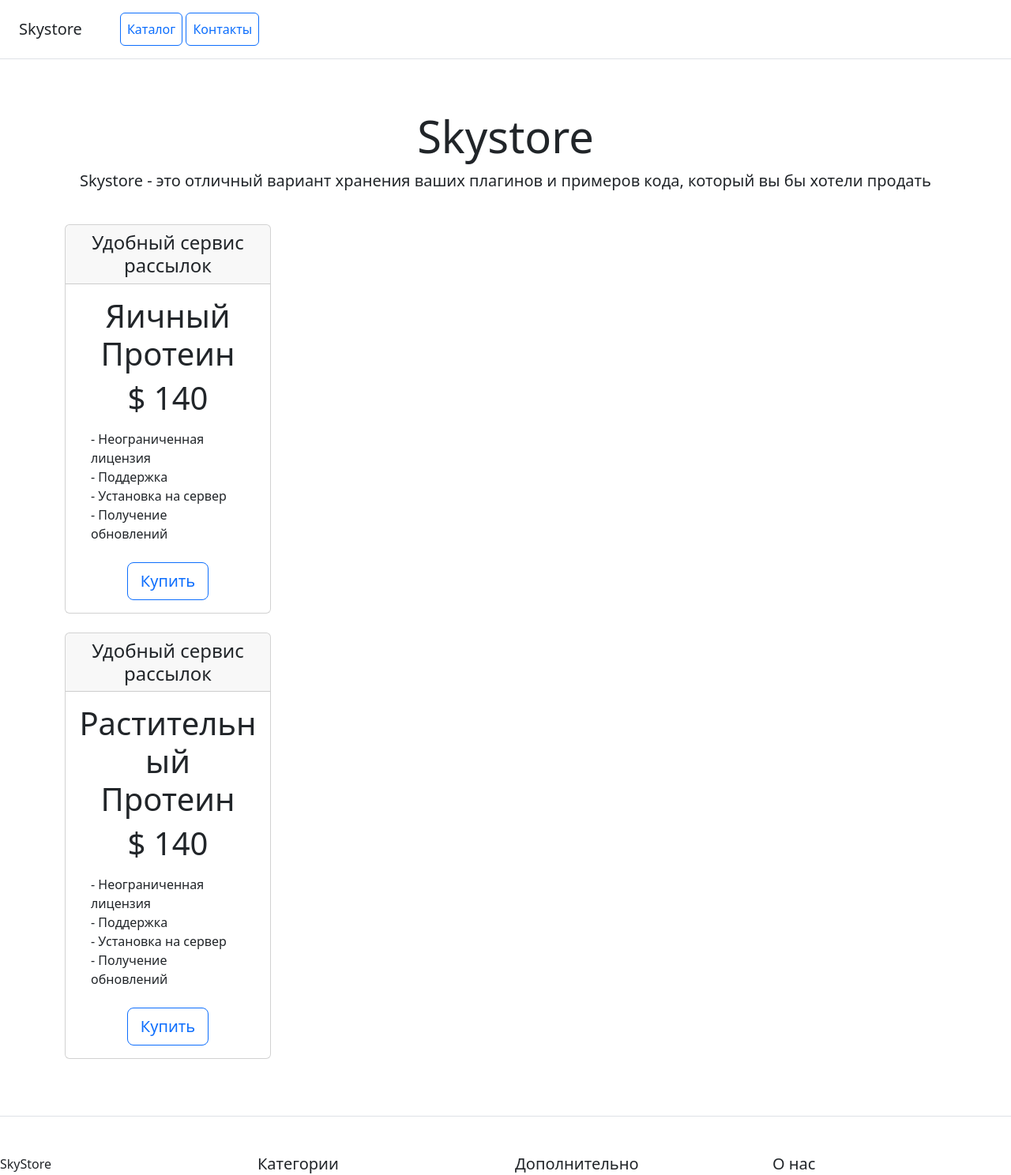
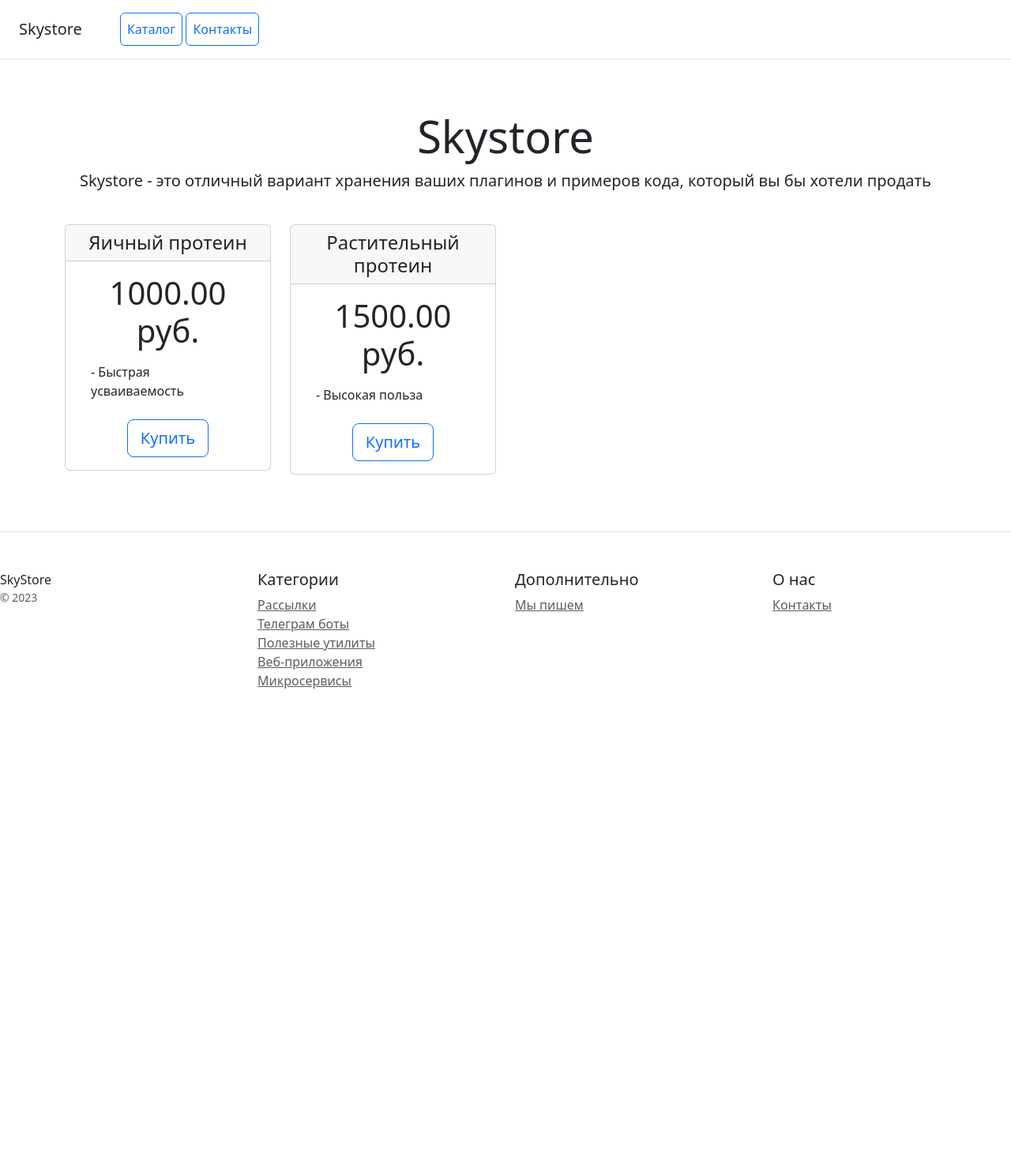
Before and after one commit to dmitry313233/Django, a Django app: template catalog/templates/catalog/product.html in a window 1280 px wide. Shown: the top 1488 px of the page at 79% size. After the commit the page ends 872 px from the top, so only its background shows below. Run offline with Django 4.2, Linux system fonts and the light colour scheme; the template is opened without the code that fills it: values that come from a table or form of the project are taken from there, others are empty; data comes from the database, SQL or seed files in the repository; some libraries are stand-ins or nearby versions.

Commit message:
add howe_work1

```diff
--- a/catalog/templates/catalog/product.html
+++ b/catalog/templates/catalog/product.html
@@ -1,27 +1,25 @@
 {% extends 'catalog/base.html' %}
+{% load my_tags %}
 {% block content %}
 <div class="container">
     <div class="row text-center">
+        {% for object in objects_list %}
         <div class="col-3">
-            {% for object in objects_list %}
             <div class="card mb-4 box-shadow">
+                <!--                            <img src="{{ object.avatar | mymedia }}">-->
                 <div class="card-header">
-                    <h4 class="my-0 font-weight-normal">Удобный сервис рассылок</h4>
+                    <h4 class="my-0 font-weight-normal">{{ object }}</h4>
                 </div>
                 <div class="card-body">
-                    <h1 class="card-title pricing-card-title">{{ object | title }}</h1>
-                    <h1 class="card-title pricing-card-title">$ 140</h1>
+                    <h1 class="card-title pricing-card-title">{{ object.purchase_price }} руб.</h1>
                     <ul class="list-unstyled mt-3 mb-4 text-start m-3">
-                        <li>- Неограниченная лицензия</li>
-                        <li>- Поддержка</li>
-                        <li>- Установка на сервер</li>
-                        <li>- Получение обновлений</li>
+                        <li>- {{ object.discription | slice:":100" }}</li>
                     </ul>
                     <button type="button" class="btn btn-lg btn-block btn-outline-primary">Купить</button>
                 </div>
             </div>
-            {% endfor %}
         </div>
+        {% endfor %}
     </div>
 </div>
 {% endblock %}
--- a/catalog/templatetags/my_tags.py
+++ b/catalog/templatetags/my_tags.py
@@ -1,10 +1,12 @@
 from django import template
+from config import settings
 register = template.Library()
+
 
 
 @register.filter()
 def mymedia(val):
     if val:
-        return f'media/{val}'
+        return f'{settings.MEDIA_URL}{val}'
     else:
-        return f'media/img_1.png'
+        return f'{settings.MEDIA_URL}products/img_1.png'
--- a/catalog/views.py
+++ b/catalog/views.py
@@ -27,7 +27,7 @@ def product(request):
     context = {
         'objects_list': product_list
     }
-    return render(request, 'catalog/products.html', context)
+    return render(request, 'catalog/product.html', context)
 
 
 
--- a/config/settings.py
+++ b/config/settings.py
@@ -134,4 +134,4 @@ DEFAULT_AUTO_FIELD = 'django.db.models.BigAutoField'
 
 
 MEDIA_URL = '/media/'
-MEDIA_ROOT = BASE_DIR, 'media'
+MEDIA_ROOT = BASE_DIR / 'media'
```
Also changed, not shown: media/products/img_1.png (added).
